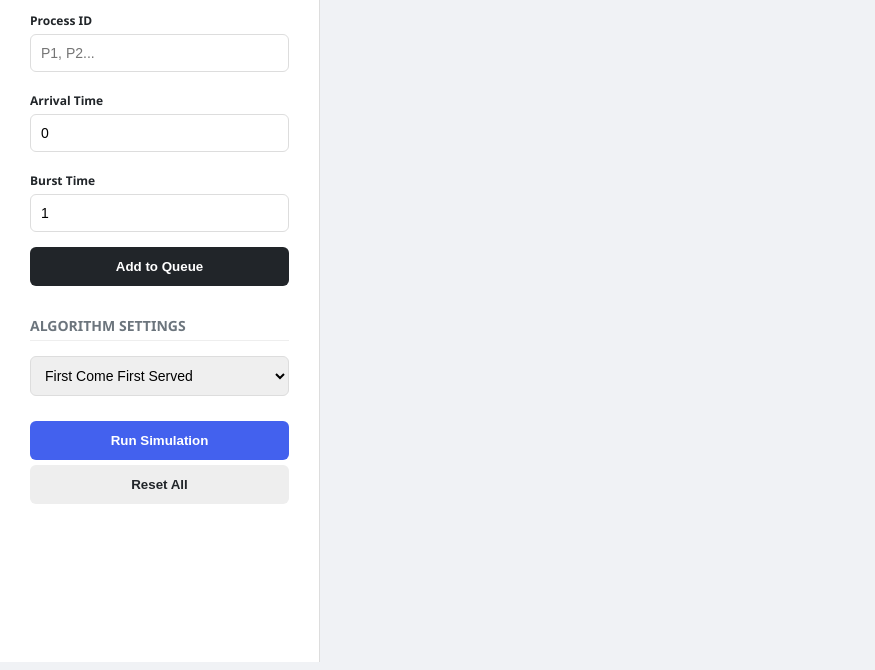
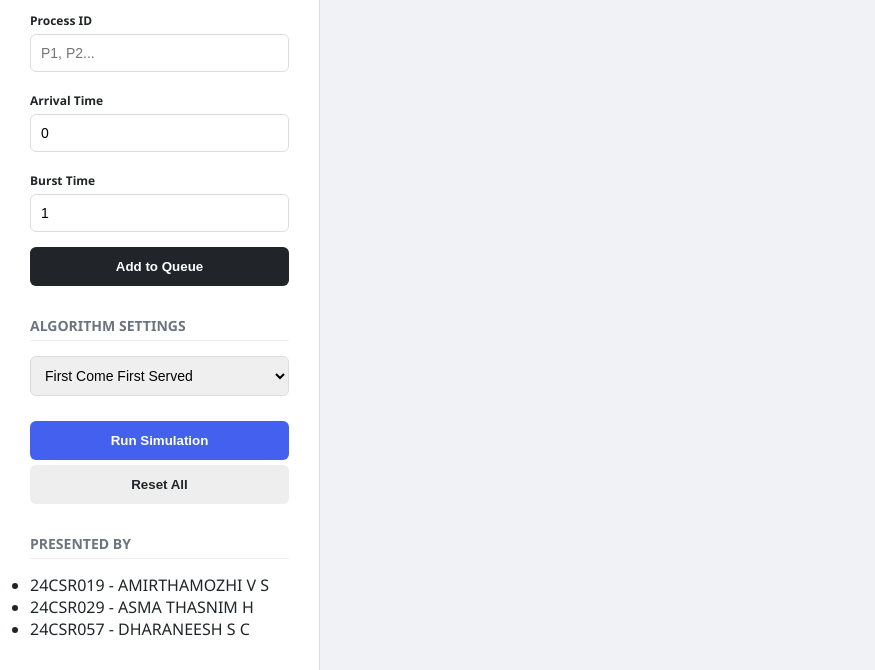
Before and after one commit to AMIRTHAMOZHIVS/CPU_SCHEDULING, a plain HTML site: page index.html in a window 1280 px wide. Shown: the part 138-808 px from the top of the page, without its empty margins (0-875 px from the left). Drawn offline with Linux system fonts and the light colour scheme.

Commit message:
Add team presentation section to index.html

```diff
--- a/index.html
+++ b/index.html
@@ -52,6 +52,15 @@
                 <button onclick="calculate()" class="btn-run">Run Simulation</button>
                 <button onclick="clearAll()" class="btn-clear">Reset All</button>
             </div>
+
+            <div class="team-section">
+                <h3>Presented by</h3>
+                <ul class="team-list">
+                    <li>24CSR019 - AMIRTHAMOZHI V S</li>
+                    <li>24CSR029 - ASMA THASNIM H</li>
+                    <li>24CSR057 - DHARANEESH S C</li>
+                </ul>
+            </div>
         </aside>
 
         <main class="main-content">
```
